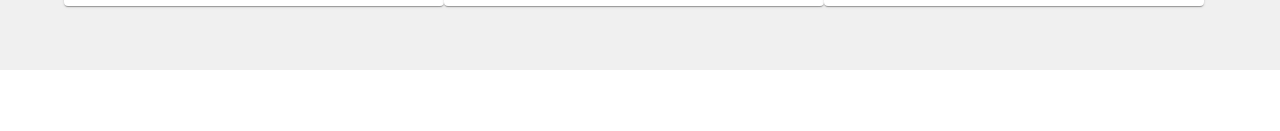
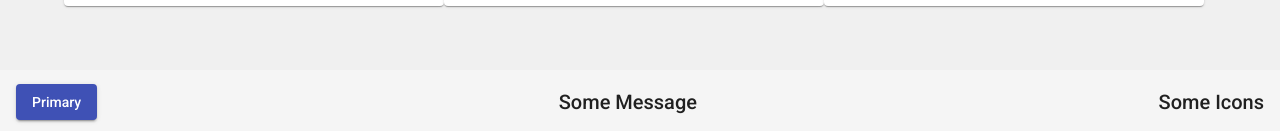
Before and after one commit to MrRoser/angular-testsite, an Angular app: page / in a window 1280 px wide. Shown: the part 695-826 px from the top of the page. Before the commit the page ends 800 px from the top, so only its background shows below. Built offline with nearby package versions, Linux system fonts and the light colour scheme.

Commit message:
Added Mat Toolbar to footer, css needs work

```diff
--- a/src/app/app.component.html
+++ b/src/app/app.component.html
@@ -15,13 +15,17 @@
 <!-- <div>
   <app-header></app-header>
 </div> -->
-<div>
+<nav>
   <app-navigation-bar></app-navigation-bar>
-</div>
+</nav>
 <div>
   <mat-slider min="1" max="100" step="1" value="1"></mat-slider>
 </div>
-<div>
+<section>
   <app-landing></app-landing>
-</div>
+</section>
+<footer>
+  <app-footer></app-footer>
+</footer>
+
 <!-- <app-navigation-bar></app-navigation-bar> -->
--- a/src/app/components/footer/footer.component.css
+++ b/src/app/components/footer/footer.component.css
@@ -0,0 +1,3 @@
+.example-spacer {
+    flex: 1 1 auto;
+  }
--- a/src/app/components/footer/footer.component.html
+++ b/src/app/components/footer/footer.component.html
@@ -1 +1,13 @@
-<p>footer works!</p>
+<mat-toolbar>
+    <div class="example-button-row">
+        <button mat-raised-button color="primary">Primary</button>
+    </div>
+    <span class="example-spacer"></span>
+    <div>
+        Some Message
+    </div>
+    <span class="example-spacer"></span>
+    <div>
+        Some Icons
+    </div>
+</mat-toolbar>
```
